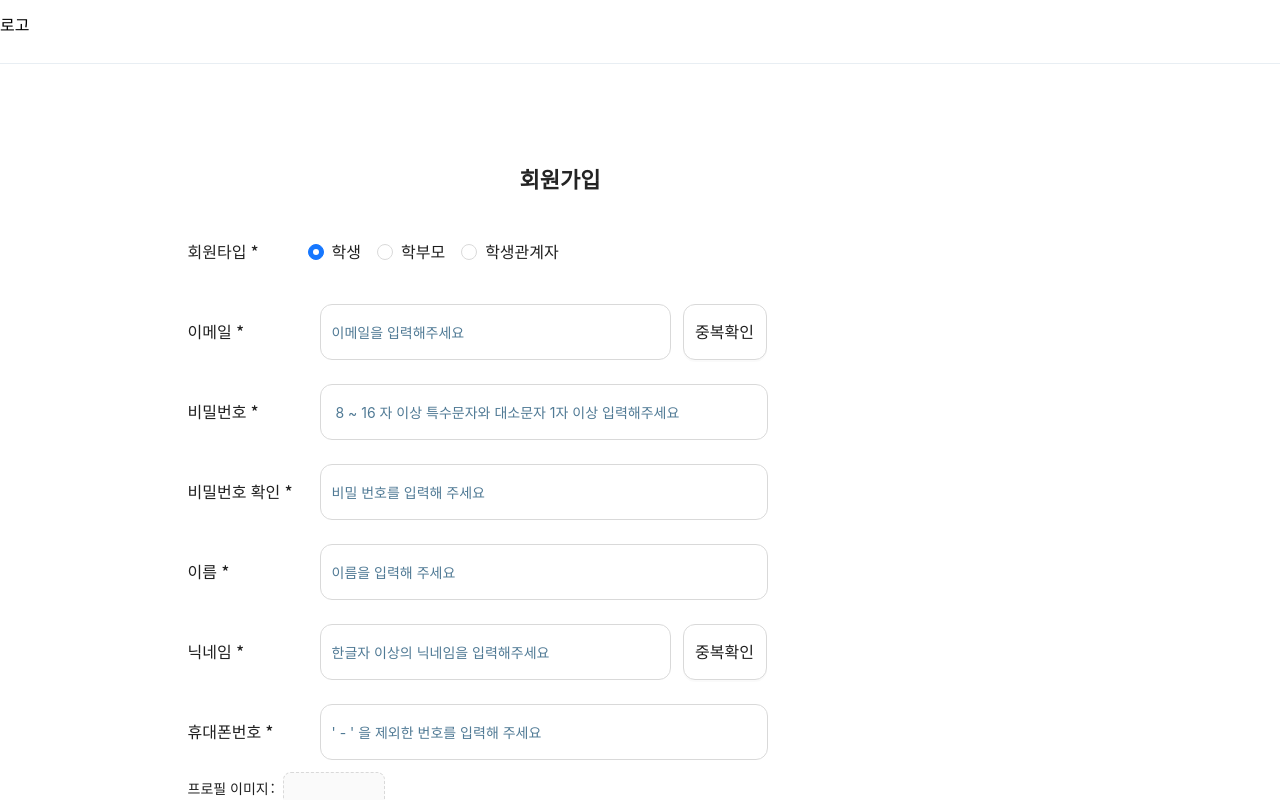
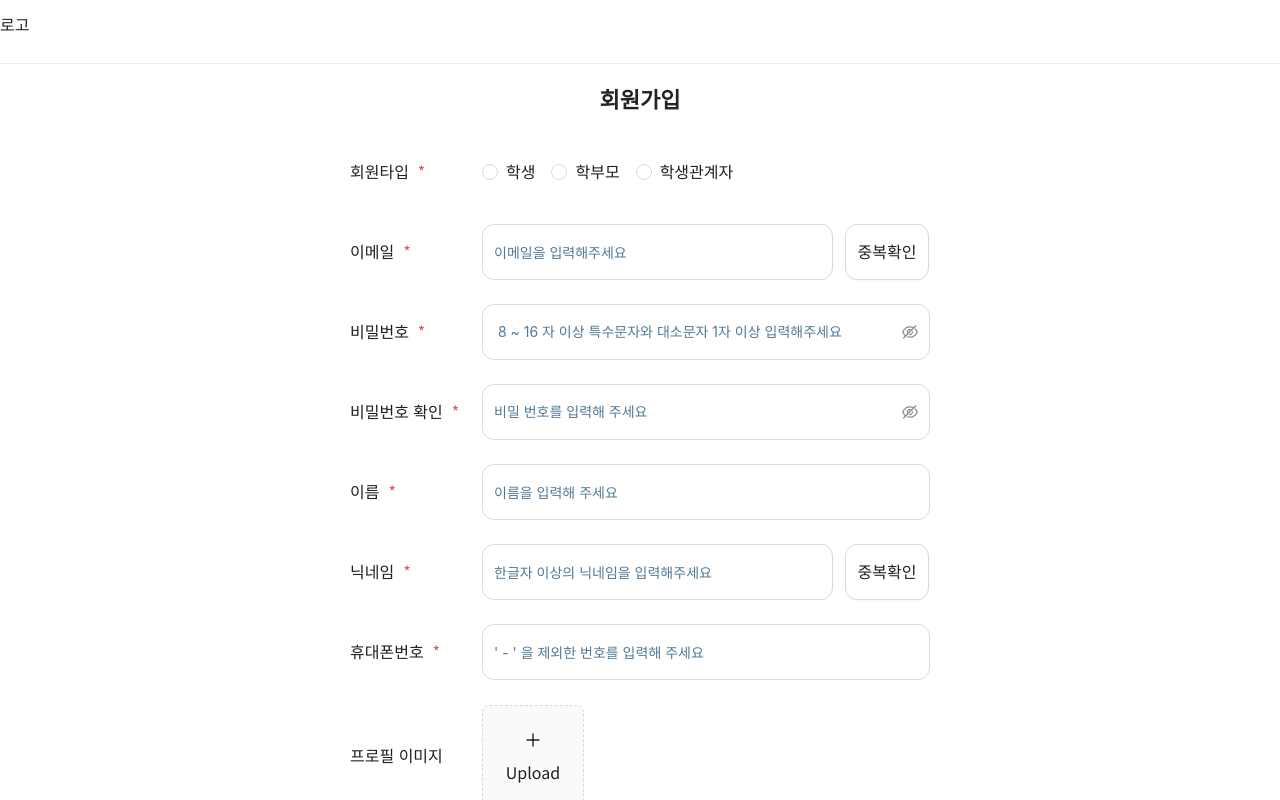
Before and after one commit to k-risu/Aca_Match, a React (Vite) app: page /signup in a window 1280 px wide. Built offline with nearby package versions, Linux system fonts and the light colour scheme; the HTML template or start-up script is replaced by a standard one.

Commit message:
[feat] 로그인 CSS 추가 및 일부 페이지 오류 수정

```diff
--- a/src/components/CustomInput .tsx
+++ b/src/components/CustomInput .tsx
@@ -1,29 +1,37 @@
+import { css } from "@emotion/react";
 import { Input } from "antd";
+import styled from "@emotion/styled";
 
 interface CustomInputProps {
   placeholder?: string;
   height?: string;
   width?: string;
   borderRadius?: string;
-  children?: React.ReactNode; // children prop 추가
+  children?: React.ReactNode;
   padding?: string;
   borderColor?: string;
-  focusOutline?: string; // 추가
-  focusBorder?: string; // 추가
-  border?: string; // 추가
+  focusOutline?: string;
+  focusBorder?: string;
+  border?: string;
+  type?: "text" | "password"; // type 속성 추가
+  value?: string;
+  onChange?: (e: React.ChangeEvent<HTMLInputElement>) => void;
 }
 /**
  * 커스텀 입력 필드 컴포넌트
- * @param placeholder - (선택) 입력 필드의 플레이스홀더 텍스트
- * @param height - (선택) 입력 필드의 높이 (기본값: "56px")
- * @param width - (선택) 입력 필드의 너비 (기본값: "448px")
- * @param borderRadius - (선택) 입력 필드의 모서리 둥글기 (기본값: "12px")
- * @param padding - (선택) 입력 필드의 내부 여백
- * @param children - (선택) 입력 필드와 함께 렌더링될 자식 요소
- * @param focusOutline - (선택) 포커스 시 외곽선 스타일
- * @param focusBorder - (선택) 포커스 시 테두리 스타일
- * @param border - (선택) 기본 테두리 스타일
- * @returns 커스터마이즈된 입력 필드 컴포넌트
+ * @param {object} props - 컴포넌트 props
+ * @param {string} [props.placeholder] - (선택) 입력 필드의 placeholder 텍스트
+ * @param {string} [props.height="56px"] - (선택) 입력 필드의 높이, 기본값: 56px
+ * @param {string} [props.width="448px"] - (선택) 입력 필드의 너비, 기본값: 448px
+ * @param {string} [props.borderRadius="12px"] - (선택) 입력 필드의 테두리 둥글기, 기본값: 12px
+ * @param {string} [props.padding] - (선택) 입력 필드의 내부 여백
+ * @param {React.ReactNode} [props.children] - (선택) 자식 컴포넌트
+ * @param {string} [props.borderColor] - (선택) 테두리 색상
+ * @param {string} [props.focusOutline] - (선택) 포커스 시 외곽선 스타일
+ * @param {string} [props.focusBorder] - (선택) 포커스 시 테두리 스타일
+ * @param {string} [props.border] - (선택) 기본 테두리 스타일
+ * @param {'text' | 'password'} [props.type="text"] - (선택) 입력 필드 타입 (일반 텍스트 또는 비밀번호), 기본값: text
+ * @returns {JSX.Element} 커스텀 스타일이 적용된 입력 필드
  */
 function CustomInput({
   placeholder,
@@ -35,21 +43,60 @@ function CustomInput({
   focusOutline,
   focusBorder,
   border,
+  type = "text", // 기본값은 text
+  value,
+  onChange,
 }: CustomInputProps) {
+  const inputClassName = [
+    "text-[14px]",
+    "placeholder:text-[14px]",
+    "placeholder:text-brand-placeholder",
+    focusOutline && `focus:outline-${focusOutline}`,
+    focusBorder && `focus:border-${focusBorder}`,
+    border && `border-${border}`,
+  ]
+    .filter(Boolean)
+    .join(" ");
+  const InputStyle = styled.div`
+    .ant-input-password input::placeholder {
+      color: #507a95 !important; /* 플레이스홀더 색상 */
+      opacity: 1;
+    }
+  `;
+
   return (
     <>
-      <Input
-        className={`text-[16px] placeholder-brand-placeholder focus:outline-${focusOutline} focus:border-${focusBorder} border-${border}`}
-        placeholder={placeholder}
-        style={{
-          width: `${width}`,
-          height: `${height}`,
-          borderRadius: `${borderRadius}`,
-          padding: `${padding}`,
-          fontSize: "14px",
-        }}
-      />
-      {children} {/* children 렌더링 */}
+      {type === "password" ? (
+        <InputStyle>
+          <Input.Password
+            maxLength={16}
+            className={inputClassName}
+            placeholder={placeholder}
+            value={value}
+            onChange={onChange}
+            style={{
+              width,
+              height,
+              borderRadius,
+              padding,
+              fontSize: "14px",
+            }}
+          />
+        </InputStyle>
+      ) : (
+        <Input
+          maxLength={20}
+          className={inputClassName}
+          placeholder={placeholder}
+          style={{
+            width,
+            height,
+            borderRadius,
+            padding,
+          }}
+        />
+      )}
+      {children}
     </>
   );
 }
--- a/src/components/header/Header.tsx
+++ b/src/components/header/Header.tsx
@@ -68,7 +68,9 @@ const Header: React.FC<HeaderProps> = ({ className }) => {
               회원가입
             </MainButton>
             <SecondaryButton
-              onClick={handleButton2Click}
+              onClick={() => {
+                navigate("/login");
+              }}
               className={`px-4 py-2 w-[85px] h-[40px]`}
             >
               로그인
--- a/src/index.css
+++ b/src/index.css
@@ -22,6 +22,9 @@
 .flex-col-start {
   @apply flex flex-col items-start;
 }
+.title-font {
+  @apply font-bold text-3xl text-brand-default mt-[65px];
+}
 
 .small_line_button {
   padding: 3px 10px;
@@ -39,7 +42,7 @@
 }
 
 :root {
-  --primary-color: #000000;
+  --primary-color: #242424;
   --secondary-color: #0000ff;
   --font-size-base: 16px;
 }
@@ -56,7 +59,7 @@
 }
 a {
   text-decoration: none;
-  color: #000000;
+  color: #242424;
 }
 ul,
 li {
--- a/src/pages/member/SignupPage.tsx
+++ b/src/pages/member/SignupPage.tsx
@@ -1,15 +1,35 @@
-import { Button, Form, Input, Radio, Upload } from "antd";
-import React, { useState } from "react";
+import { PlusOutlined } from "@ant-design/icons";
+import styled from "@emotion/styled";
+import {
+  Button,
+  Checkbox,
+  CheckboxChangeEvent,
+  Form,
+  Input,
+  Radio,
+  Upload,
+} from "antd";
+import { useState } from "react";
 import { useNavigate } from "react-router-dom";
 import CustomInput from "../../components/CustomInput ";
-import MainButton from "../../components/button/MainButton";
 import { SecondaryButton } from "../../components/modal/Modal";
-import { PlusOutlined, CameraOutlined } from "@ant-design/icons";
 
 function SignupPage() {
-  const [value, setValue] = useState<number>(1); // 초기값을 1로 설정
+  const [value, setValue] = useState<number | null>(null); // 초기값을 1로 설정
   const [imageUrl, setImageUrl] = useState<string>();
   const navigate = useNavigate();
+
+  // 전체 동의 처리
+
+  const InputStyle = styled.div`
+    .ant-input-password input::placeholder {
+      color: #507a95 !important; /* 플레이스홀더 색상 */
+      opacity: 1;
+    }
+  `;
+  const [form] = Form.useForm();
+
+  // 개별 체크박스 변경 시 전체 동의 상태 업데이트
 
   const normFile = (e: any) => {
     if (Array.isArray(e)) {
@@ -19,6 +39,25 @@ function SignupPage() {
   };
   const handleButton1Click = () => {
     console.log("중복확인");
+  };
+  const onFinish = (values: any) => {
+    console.log(values);
+  };
+
+  const [checkedList, setCheckedList] = useState<string[]>([]);
+
+  // 전체 동의 체크 상태를 계산
+  const checkAll = checkedList.length === 2; // 두 개의 약관을 모두 체크한 경우
+  const indeterminate = checkedList.length > 0 && checkedList.length < 2; // 일부만 체크된 경우
+
+  // 체크박스 변경 핸들러
+  const onChange = (checkedValues: string[]) => {
+    setCheckedList(checkedValues);
+  };
+
+  // 전체 동의 체크박스 변경 핸들러
+  const onCheckAllChange = (e: CheckboxChangeEvent) => {
+    setCheckedList(e.target.checked ? ["personal", "terms"] : []);
   };
 
   return (
@@ -35,8 +74,8 @@ function SignupPage() {
           </div>
         </div>
       </header>
-      <div className="flex-col-start p-20 gap-10 w-[1280px] mx-auto">
-        <div className="flex flex-col items-center w-[960px] max-w-[960px]">
+      <div className="flex-col-start p-20 pt-[0] gap-10 w-[1280px] mx-auto">
+        <div className="flex flex-col w-[960px] max-w-[960px] mx-auto">
           {/* 헤더 */}
           <div className="flex flex-col items-center p-5 w-full">
             <h1 className="w-full text-center font-lexend font-bold text-[22px] leading-7 text-brand-default">
@@ -45,16 +84,19 @@ function SignupPage() {
           </div>
 
           {/* 메인 폼 */}
-          <Form className="flex-col-start w-[745px] mx-auto ">
+          <Form
+            form={form}
+            onFinish={onFinish}
+            className="flex flex-col justify-center mx-auto "
+          >
             {/* 회원 타입 선택 */}
             <Form.Item name="memberType" className="mb-0">
-              <div className="flex items-center w-full h-[80px]">
-                <span className="flex text-[16px] text-brand-default w-[120px] gap-[80px] font-[500]">
-                  회원타입 *
-                </span>
+              <div className="flex items-center w-full h-[80px] gap-[12px]">
+                <label className="flex text-[16px] text-brand-default w-[120px] font-[500]">
+                  회원타입 &nbsp;
+                  <label className="text-[#D9534F]">*</label>
+                </label>
                 <Radio.Group
-                  value={value}
-                  onChange={e => setValue(e.target.value)}
                   options={[
                     { value: 1, label: "학생" },
                     { value: 2, label: "학부모" },
@@ -67,9 +109,10 @@ function SignupPage() {
             {/* 입력 필드들 */}
             <Form.Item name="email" className="mb-0">
               <div className="flex items-center w-full h-[80px] gap-[12px]">
-                <span className="flex text-[16px] w-[120px] font-[500]">
-                  이메일 *
-                </span>
+                <label className="flex text-[16px] w-[120px] font-[500]">
+                  이메일 &nbsp;
+                  <label className="text-[#D9534F]">*</label>
+                </label>
                 <CustomInput
                   placeholder="이메일을 입력해주세요"
                   width="351px"
@@ -84,33 +127,43 @@ function SignupPage() {
             </Form.Item>
             <Form.Item name="password" className="mb-0">
               <div className="flex items-center w-full h-[80px] gap-[12px]">
-                <span className="flex text-[16px] w-[120px] font-[500]">
-                  비밀번호 *
-                </span>
-                <CustomInput placeholder=" 8 ~ 16 자 이상 특수문자와 대소문자 1자 이상 입력해주세요" />
+                <label className="flex text-[16px] w-[120px] font-[500]">
+                  비밀번호 &nbsp;
+                  <label className="text-[#D9534F]">*</label>
+                </label>
+                <CustomInput
+                  type="password"
+                  placeholder=" 8 ~ 16 자 이상 특수문자와 대소문자 1자 이상 입력해주세요"
+                />
               </div>
             </Form.Item>
             <Form.Item name="passwordCheck" className="mb-0">
               <div className="flex items-center w-full h-[80px] gap-[12px]">
-                <span className="flex text-[16px] w-[120px] font-[500]">
-                  비밀번호 확인 *
-                </span>
-                <CustomInput placeholder="비밀 번호를 입력해 주세요" />
+                <label className="flex text-[16px] w-[120px] font-[500]">
+                  비밀번호 확인 &nbsp;
+                  <label className="text-[#D9534F]">*</label>
+                </label>
+                <CustomInput
+                  type="password"
+                  placeholder="비밀 번호를 입력해 주세요"
+                />
               </div>
             </Form.Item>
             <Form.Item name="name" className="mb-0">
               <div className="flex items-center w-full h-[80px] gap-[12px]">
-                <span className="flex text-[16px] w-[120px] font-[500]">
-                  이름 *
-                </span>
+                <label className="flex text-[16px] w-[120px] font-[500]">
+                  이름 &nbsp;
+                  <label className="text-[#D9534F]">*</label>
+                </label>
                 <CustomInput placeholder="이름을 입력해 주세요" />
               </div>
             </Form.Item>
             <Form.Item name="nickname" className="mb-0">
               <div className="flex items-center w-full h-[80px] gap-[12px]">
-                <span className="flex text-[16px] w-[120px] font-[500]">
-                  닉네임 *
-                </span>
+                <label className="flex text-[16px] w-[120px] font-[500]">
+                  닉네임 &nbsp;
+                  <label className="text-[#D9534F]">*</label>
+                </label>
                 <CustomInput
                   placeholder="한글자 이상의 닉네임을 입력해주세요"
                   width="351px"
@@ -125,43 +178,85 @@ function SignupPage() {
             </Form.Item>
             <Form.Item name="phoneNumber" className="mb-0">
               <div className="flex items-center w-full h-[80px] gap-[12px]">
-                <span className="flex text-[16px] w-[120px] font-[500]">
-                  휴대폰번호 *
-                </span>
+                <label className="flex text-[16px] w-[120px] font-[500]">
+                  휴대폰번호 &nbsp;
+                  <label className="text-[#D9534F]">*</label>
+                </label>
                 <CustomInput placeholder="' - ' 을 제외한 번호를 입력해 주세요" />
               </div>
             </Form.Item>
 
             <Form.Item
-              label="프로필 이미지"
+              name="pic"
               valuePropName="user_pic"
               getValueFromEvent={normFile}
             >
-              <Upload action="/upload.do" listType="picture-card" maxCount={1}>
-                <button style={{ border: 0, background: "none" }} type="button">
-                  <PlusOutlined />
-                  <div style={{ marginTop: 8 }}>Upload</div>
-                </button>
-              </Upload>
+              <div className="flex items-center w-full h-[80px] gap-[12px] mt-[24px]">
+                <label className="flex text-[16px] w-[120px] font-[500] ">
+                  프로필 이미지
+                </label>
+                <Upload
+                  action="/upload.do"
+                  listType="picture-card"
+                  maxCount={1}
+                  showUploadList={{
+                    showPreviewIcon: false, // 미리보기 아이콘 비활성화
+                  }}
+                >
+                  <button
+                    style={{ border: 0, background: "none" }}
+                    type="button"
+                  >
+                    <PlusOutlined />
+                    <div style={{ marginTop: 8 }}>Upload</div>
+                  </button>
+                </Upload>
+              </div>
             </Form.Item>
 
             {/* 약관 동의 */}
-            <div className="border border-[#DBE0E5] rounded-xl w-[448px]">
-              <CheckboxField
-                label="약관 전체 동의"
-                className="border-b border-[#DBE0E5] p-5"
-              />
-              <CheckboxField label="이용 약관에 동의합니다." className="p-4" />
-              <CheckboxField
-                label="개인정보 수집 및 이용에 동의합니다."
-                className="p-4"
-              />
+
+            <div className="flex flex-col items-end">
+              <div className="flex flex-col border border-[#DBE0E5] rounded-xl w-[448px] ">
+                <div className="border-b border-[#DBE0E5] p-4">
+                  {/* <Form.Item name="allAgree"> */}
+                  {/* <Checkbox
+                    indeterminate={indeterminate}
+                    onChange={onCheckAllChange}
+                    checked={checkAll}
+                  > */}
+                  <label className="text-base text-brand-default">
+                    약관 동의
+                  </label>
+                  {/* </Checkbox> */}
+                  {/* </Form.Item> */}
+                </div>
+                <Checkbox.Group value={checkedList} onChange={onChange}>
+                  <div className="p-4">
+                    <Checkbox value="terms">
+                      <label className="text-base text-brand-default">
+                        이용 약관에 동의합니다.
+                      </label>
+                    </Checkbox>
+                  </div>
+                  <div className="p-4">
+                    <Checkbox value="personal">
+                      <label className="text-base text-brand-default">
+                        개인정보 수집 및 이용에 동의합니다.
+                      </label>
+                    </Checkbox>
+                  </div>
+                </Checkbox.Group>
+              </div>
+              <Button
+                htmlType="submit"
+                className="w-[448px] h-10 bg-[#F0F2F5] rounded-xl font-bold text-sm text-brand-default mt-[8px]"
+              >
+                회원가입
+              </Button>
             </div>
 
             {/* 회원가입 버튼 */}
-            <Button className="w-[480px] h-10 bg-[#F0F2F5] rounded-xl font-bold text-sm text-brand-default">
-              회원가입
-            </Button>
           </Form>
         </div>
       </div>
@@ -169,43 +264,4 @@ function SignupPage() {
   );
 }
 
-// 재사용 가능한 컴포넌트들
-interface InputFieldProps {
-  label: string;
-  placeholder: string;
-  hasButton?: boolean;
-  width?: string;
-}
-
-const InputField = ({
-  label,
-  placeholder,
-  hasButton,
-  width = "448px",
-}: InputFieldProps) => (
-  <div className="flex flex-col gap-2.5 w-full">
-    <span className="text-base font-medium text-brand-default">{label}</span>
-    <div className="flex gap-3">
-      <CustomInput placeholder={placeholder} width={width} />
-      {hasButton && (
-        <button className="w-[84px] h-14 bg-[#E8EEF3] rounded-xl font-bold text-sm">
-          중복확인
-        </button>
-      )}
-    </div>
-  </div>
-);
-
-interface CheckboxFieldProps {
-  label: string;
-  className?: string;
-}
-
-const CheckboxField = ({ label, className }: CheckboxFieldProps) => (
-  <div className={`flex items-center gap-3 ${className}`}>
-    <div className="w-5 h-5 border-2 border-[#DBE0E6] rounded" />
-    <span className="text-base text-brand-default">{label}</span>
-  </div>
-);
-
 export default SignupPage;
```
Also changed, not shown: src/pages/AcademySearch.tsx (+25 -12 lines), src/pages/member/LoginPage.tsx (+96 -56 lines).
